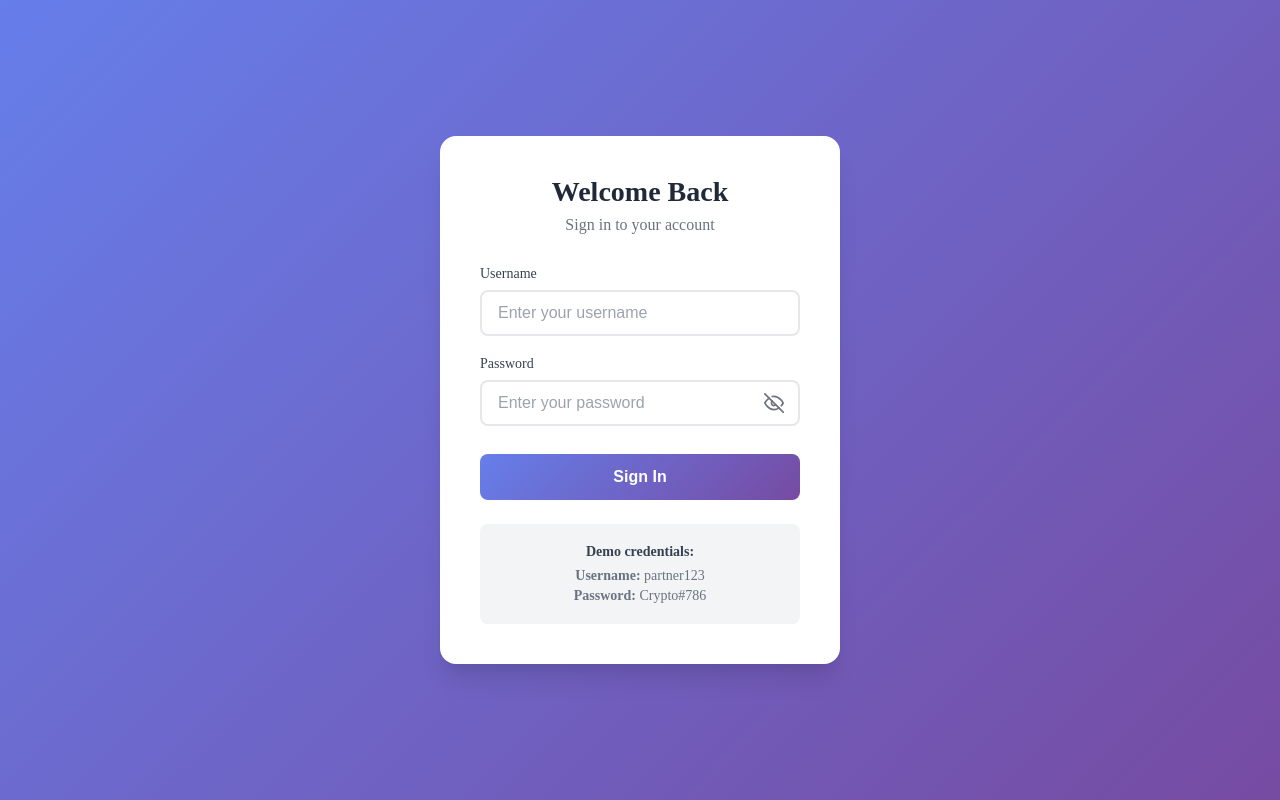
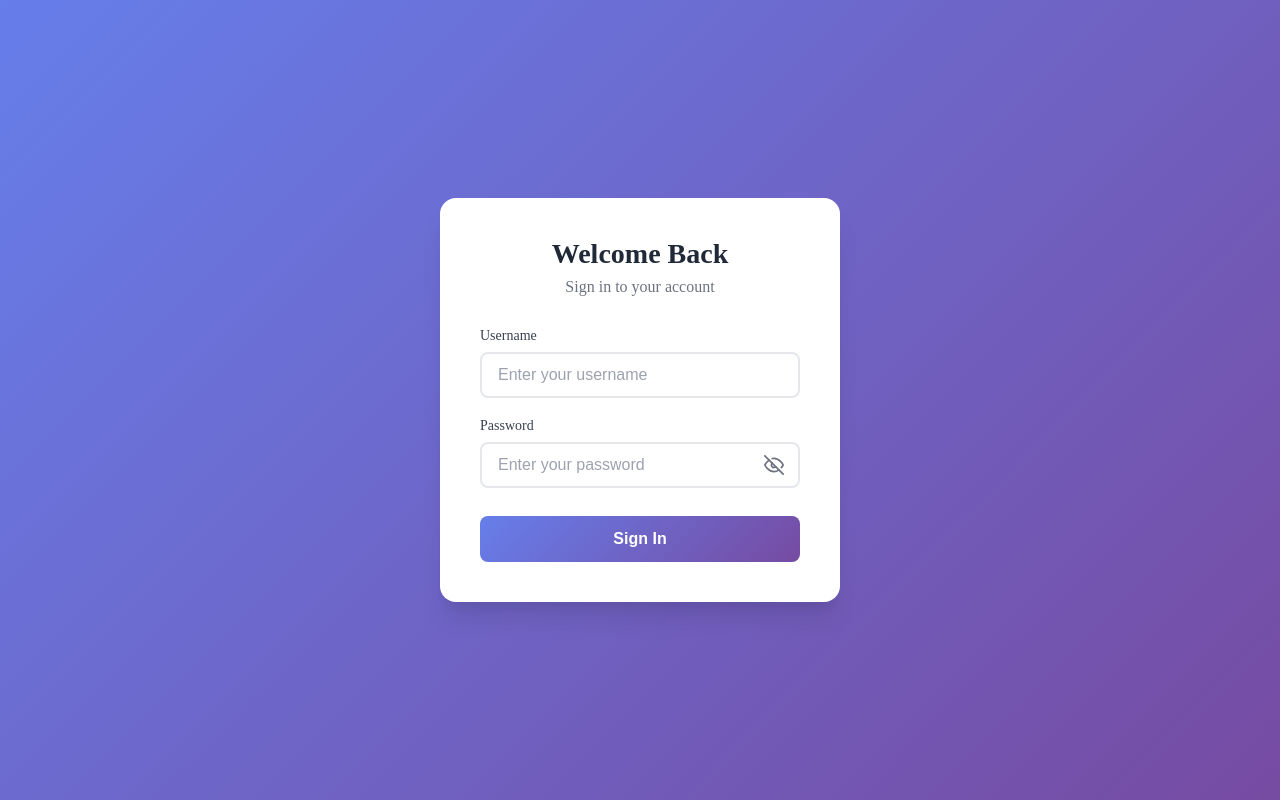
Before and after one commit to moeezmujahid70/title-search-portal, a React (Vite) app in the folder frontend/: page / in a window 1280 px wide. Built offline with nearby package versions, Linux system fonts and the light colour scheme.

Commit message:
login: remove creds

```diff
--- a/frontend/src/components/SignInForm/SignInForm.tsx
+++ b/frontend/src/components/SignInForm/SignInForm.tsx
@@ -123,7 +123,7 @@
           </button>
         </form>
 
-        <div className="demo-credentials">
+        {/* <div className="demo-credentials">
           <p>Demo credentials:</p>
           <p>
             <strong>Username:</strong> partner123
@@ -131,7 +131,7 @@
           <p>
             <strong>Password:</strong> Crypto#786
           </p>
-        </div>
+        </div> */}
       </div>
     </div>
   )
```
